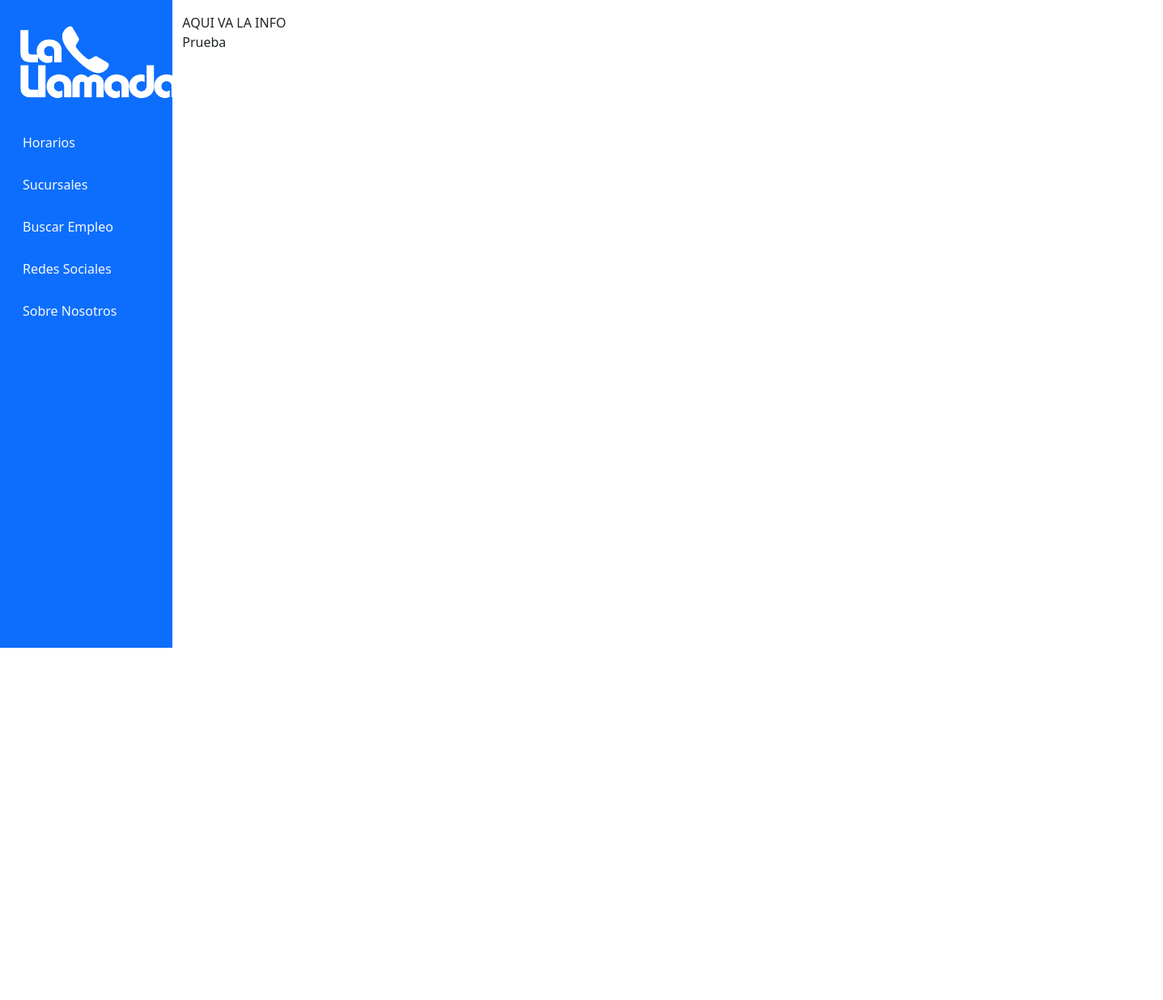
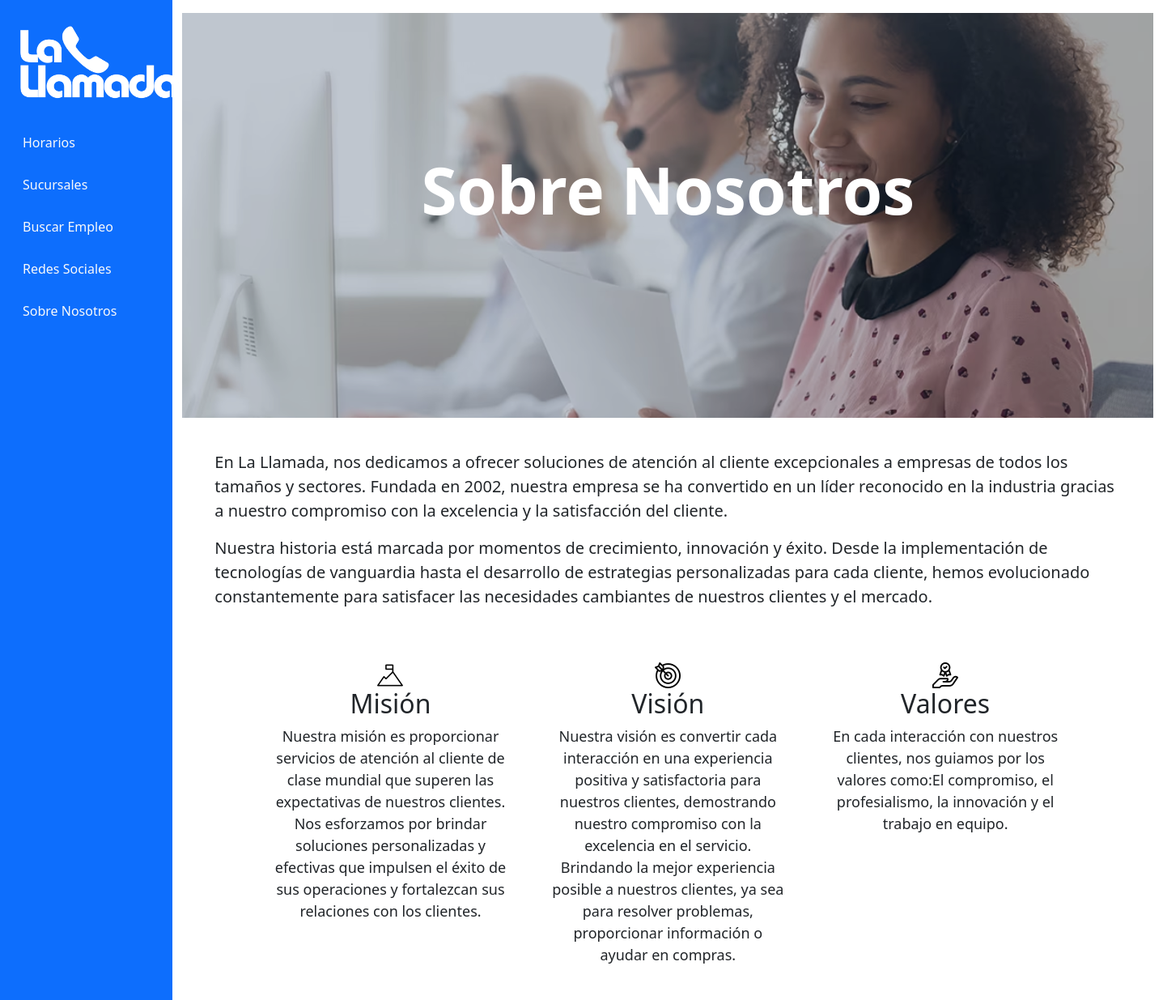
Before and after one commit to jincld/Sitio-Web-La-Llamada, a plain HTML site: page pages/sobreNosotros.html in a window 1280 px wide. Shown: the whole page at 81% size, 1437 px wide, since content can reach past the window. Before the commit the page ends 800 px from the top, so only its background shows below. Drawn offline with nearby package versions, Linux system fonts and the light colour scheme.

Commit message:
Html y Css Sobre Nosotros

```diff
--- a/css/sobreNosotros.css
+++ b/css/sobreNosotros.css
@@ -5,3 +5,47 @@
 .logo1{
     width: 200px;
 }
+
+/*Sobre nosotros*/
+
+.banner{
+    width: 1200px;
+    height: 500px;
+    background-image: url(../img/banner-sobre-nosotros.png);
+    background-position: center;
+}
+
+.title{
+    text-align: center;
+    padding: 170px;
+    color: white;
+}
+
+h1{
+    font-size: 80px;
+}
+
+.information{
+    padding: 40px;
+    font-size: 20px;
+}
+
+/*mision, vision y valores*/
+
+.seccion{
+    margin: 10px;
+    margin-bottom: 10px;
+}
+
+.mision-vision-valores{
+    display: flex;
+    justify-content: space-between;
+    padding-left: 100px;
+    padding-right: 100px;
+    font-size: 18px;
+}
+
+.icono{
+    flex-basis: calc(33.3% - 2rem);
+    text-align: center;
+}
--- a/pages/sobreNosotros.html
+++ b/pages/sobreNosotros.html
@@ -48,10 +48,67 @@
             </div>
 
             <div class="col py-3">
-                AQUI VA LA INFO
-                <div>
-                    Prueba
+                <div class="banner">
+                    <div class="title">
+                        <h1><b>Sobre Nosotros</b></h1>
+                    </div>
                 </div>
+
+                <div class="information">
+                    <p>
+                        En La Llamada, nos dedicamos a ofrecer soluciones de atención
+                        al cliente excepcionales a empresas de todos los tamaños y
+                        sectores. Fundada en 2002, nuestra empresa se ha convertido
+                        en un líder reconocido en la industria gracias  a nuestro
+                        compromiso con la excelencia y la satisfacción del cliente.
+                    </p>
+                    <p>
+                        Nuestra historia está marcada por momentos de crecimiento,
+                        innovación y éxito. Desde la implementación de tecnologías
+                        de vanguardia hasta el desarrollo de estrategias personalizadas
+                        para cada cliente, hemos evolucionado constantemente para satisfacer
+                        las necesidades cambiantes de nuestros clientes y el mercado.
+                    </p>
+                </div>
+
+                <section class="seccion">
+                    <div class="mision-vision-valores">
+                        <div class="icono">
+                            <img src="../img/mision.png" alt="">
+                            <h2>Misión</h2>
+                            <p>
+                                Nuestra misión es proporcionar servicios de atención al cliente
+                                de clase mundial que superen las expectativas de nuestros clientes.
+                                Nos esforzamos por brindar soluciones personalizadas y efectivas que
+                                impulsen el éxito de sus operaciones y fortalezcan sus relaciones
+                                con los clientes.
+                            </p>
+                        </div>
+
+                        <div class="icono">
+                            <img src="../img/Visión.png" alt="">
+                            <h2>Visión</h2>
+                            <p>
+                                Nuestra visión es convertir cada interacción
+                                en una experiencia positiva y satisfactoria para nuestros clientes,
+                                demostrando nuestro compromiso con la excelencia en el servicio.
+                                Brindando la mejor experiencia posible a nuestros clientes, ya sea
+                                para resolver problemas, proporcionar información o ayudar en compras.
+                            </p>
+                        </div>
+
+                        <div class="icono">
+                            <img src="../img/Valores.png" alt="">
+                            <h2>Valores</h2>
+                            <p>
+                                En cada interacción con nuestros clientes, nos guiamos por
+                                los valores como:El compromiso, el profesialismo, la innovación
+                                y el trabajo en equipo.
+
+                            </p>
+                        </div>
+                    </div>
+                </section>
             </div>
 
         </div>
```
Also changed, not shown: img/Valores.png (added), img/Visión.png (added), img/banner-sobre-nosotros.png (added), img/mision.png (added).
